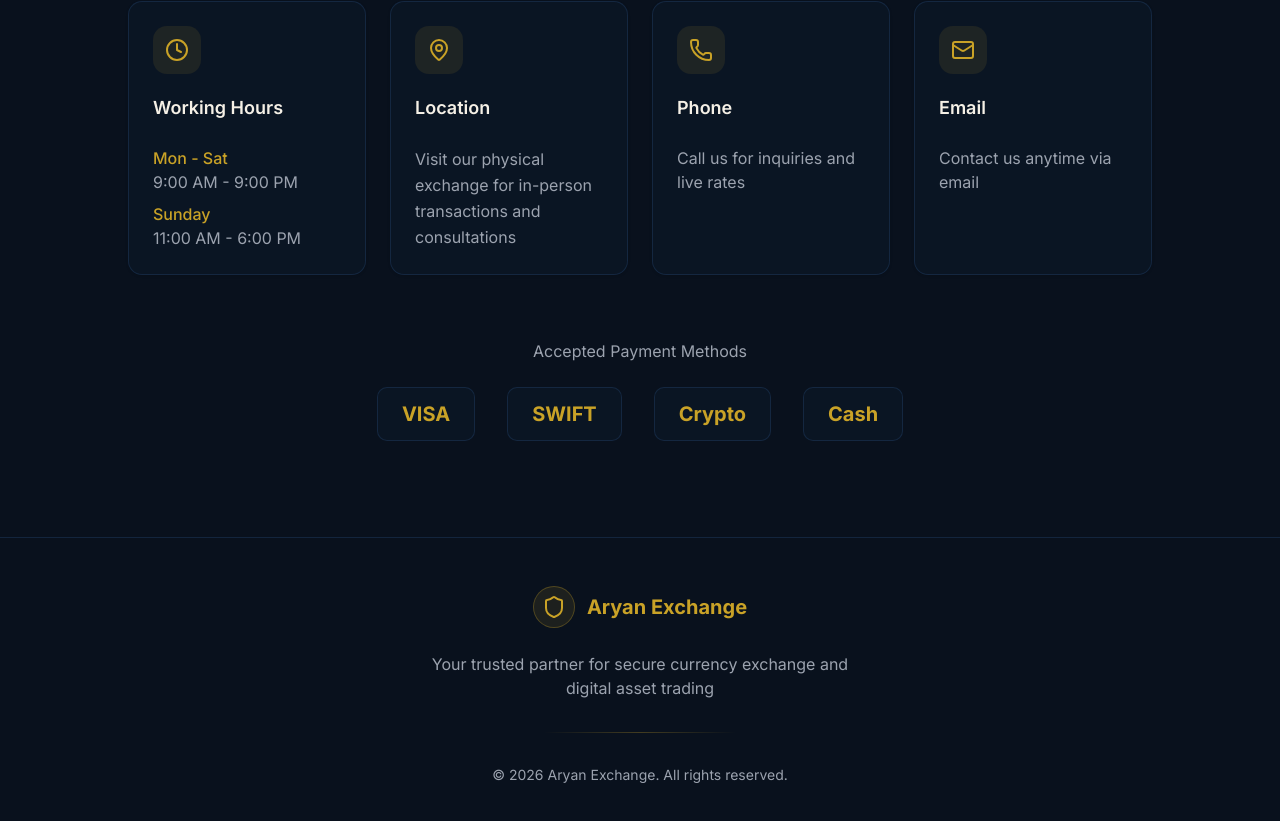
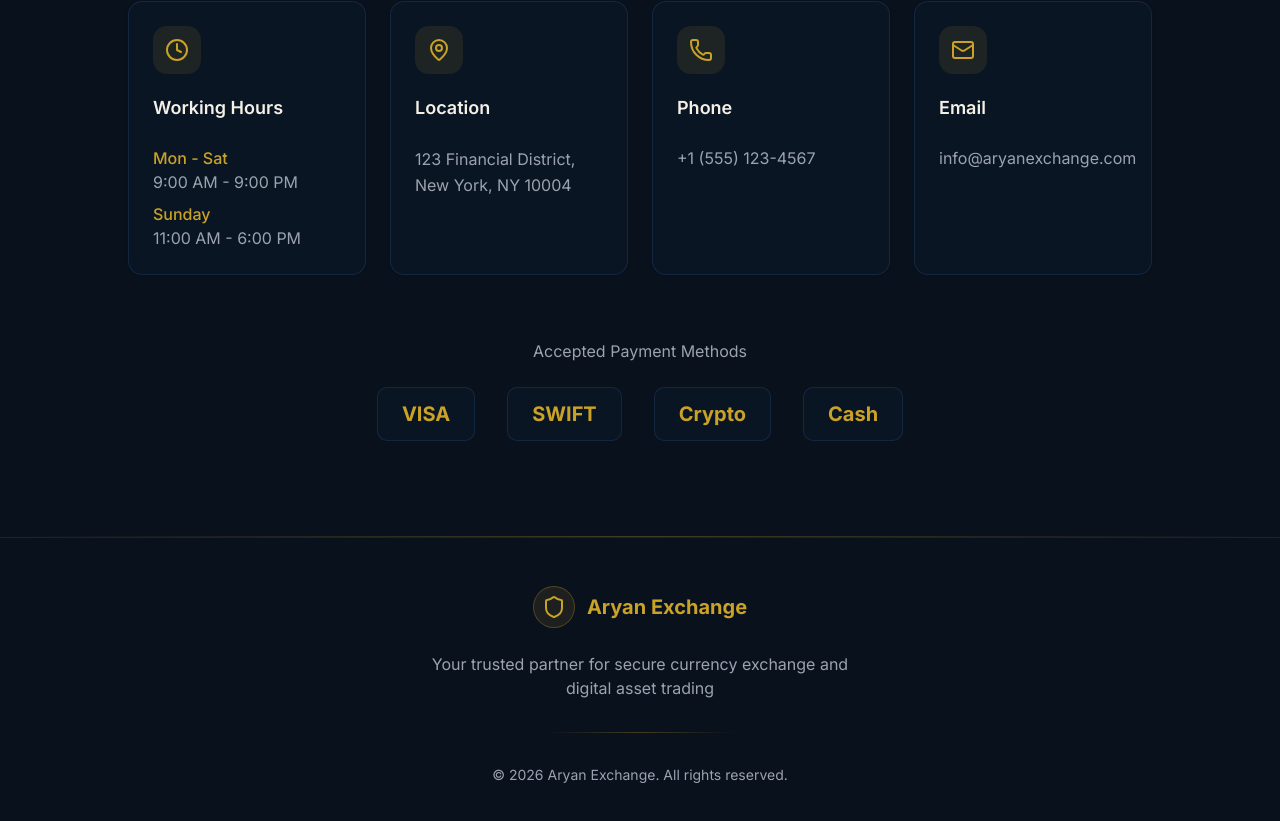
Before and after one commit to AliZok/AryanExchange, a Next.js app: page / in a window 1280 px wide. Shown: the part 2935-3756 px from the top of the page. Built offline with nearby package versions, Linux system fonts and the light colour scheme; no server answers; a web font is replaced by a local one.

Commit message:
active mock contacts

```diff
--- a/components/contact-section.tsx
+++ b/components/contact-section.tsx
@@ -99,7 +99,16 @@ export function ContactSection() {
                   <p className="font-medium text-foreground" style={fontStyle}>
                     {language === "fa" ? "ایمیل" : "Email"}
                   </p>
-                  <p className="text-muted-foreground">{t.contactInfo.email}</p>
+                  <a
+                    href={`mailto:${t.contactInfo.email}`}
+                    className="text-muted-foreground hover:text-gold transition-colors cursor-pointer"
+                    onClick={(e) => {
+                      e.preventDefault()
+                      window.location.href = `mailto:${t.contactInfo.email}`
+                    }}
+                  >
+                    {t.contactInfo.email}
+                  </a>
                 </div>
               </div>
 
@@ -111,7 +120,16 @@ export function ContactSection() {
                   <p className="font-medium text-foreground" style={fontStyle}>
                     {language === "fa" ? "تلفن" : "Phone"}
                   </p>
-                  <p className="text-muted-foreground">{t.contactInfo.phone}</p>
+                  <a
+                    href={`tel:${t.contactInfo.phone.replace(/[^0-9+]/g, '')}`}
+                    className="text-muted-foreground hover:text-gold transition-colors cursor-pointer"
+                    onClick={(e) => {
+                      e.preventDefault()
+                      window.location.href = `tel:${t.contactInfo.phone.replace(/[^0-9+]/g, '')}`
+                    }}
+                  >
+                    {t.contactInfo.phone}
+                  </a>
                 </div>
               </div>
 
@@ -123,7 +141,14 @@ export function ContactSection() {
                   <p className="font-medium text-foreground" style={fontStyle}>
                     {language === "fa" ? "آدرس" : "Address"}
                   </p>
-                  <p className="text-muted-foreground">{t.contactInfo.address}</p>
+                  <a
+                    href={`https://maps.google.com/?q=${encodeURIComponent(t.contactInfo.address)}`}
+                    target="_blank"
+                    rel="noopener noreferrer"
+                    className="text-muted-foreground hover:text-gold transition-colors cursor-pointer"
+                  >
+                    {t.contactInfo.address}
+                  </a>
                 </div>
               </div>
 
--- a/components/hours-section.tsx
+++ b/components/hours-section.tsx
@@ -16,11 +16,11 @@ const content = {
     sunday: "Sunday",
     sundayTime: "11:00 AM - 6:00 PM",
     location: "Location",
-    locationDesc: "Visit our physical exchange for in-person transactions and consultations",
+    locationDesc: "123 Financial District, New York, NY 10004",
     phone: "Phone",
-    phoneDesc: "Call us for inquiries and live rates",
+    phoneDesc: "+1 (555) 123-4567",
     email: "Email",
-    emailDesc: "Contact us anytime via email",
+    emailDesc: "info@aryanexchange.com",
     paymentMethods: "Accepted Payment Methods",
   },
   fa: {
@@ -32,11 +32,11 @@ const content = {
     sunday: "یکشنبه",
     sundayTime: "۱۱ صبح تا ۶ عصر",
     location: "موقعیت",
-    locationDesc: "برای تراکنش‌های حضوری و مشاوره به صرافی ما مراجعه کنید",
+    locationDesc: "منطقه مالی ۱۲۳، نیویورک، نیویورک ۱۰۰۰۴",
     phone: "تلفن",
-    phoneDesc: "برای استعلام و نرخ‌های لحظه‌ای با ما تماس بگیرید",
+    phoneDesc: "+۱ (۵۵۵) ۱۲۳-۴۵۶۷",
     email: "ایمیل",
-    emailDesc: "هر زمان از طریق ایمیل با ما در تماس باشید",
+    emailDesc: "info@aryanexchange.com",
     paymentMethods: "روش‌های پرداخت",
   },
 }
@@ -50,6 +50,7 @@ export function HoursSection() {
     <section id="visit" className="py-24 relative">
       {/* Background Decoration */}
       <div className="absolute top-0 left-0 w-full h-px bg-gradient-to-r from-transparent via-gold/30 to-transparent" />
+      <div className="absolute bottom-0 left-0 w-full h-px bg-gradient-to-r from-transparent via-gold/30 to-transparent" />
 
       <div className="container mx-auto px-4">
         {/* Section Header */}
@@ -100,9 +101,15 @@ export function HoursSection() {
               </CardTitle>
             </CardHeader>
             <CardContent>
-              <p className="text-muted-foreground leading-relaxed" style={fontStyle}>
+              <a
+                href={`https://maps.google.com/?q=${encodeURIComponent(t.locationDesc)}`}
+                target="_blank"
+                rel="noopener noreferrer"
+                className="text-muted-foreground hover:text-gold transition-colors cursor-pointer leading-relaxed block"
+                style={fontStyle}
+              >
                 {t.locationDesc}
-              </p>
+              </a>
             </CardContent>
           </Card>
 
@@ -117,9 +124,17 @@ export function HoursSection() {
               </CardTitle>
             </CardHeader>
             <CardContent>
-              <p className="text-muted-foreground" style={fontStyle}>
+              <a
+                href={`tel:${t.phoneDesc.replace(/[^0-9+]/g, '')}`}
+                className="text-muted-foreground hover:text-gold transition-colors cursor-pointer block"
+                style={fontStyle}
+                onClick={(e) => {
+                  e.preventDefault()
+                  window.location.href = `tel:${t.phoneDesc.replace(/[^0-9+]/g, '')}`
+                }}
+              >
                 {t.phoneDesc}
-              </p>
+              </a>
             </CardContent>
           </Card>
 
@@ -134,9 +149,17 @@ export function HoursSection() {
               </CardTitle>
             </CardHeader>
             <CardContent>
-              <p className="text-muted-foreground" style={fontStyle}>
+              <a
+                href={`mailto:${t.emailDesc}`}
+                className="text-muted-foreground hover:text-gold transition-colors cursor-pointer block"
+                style={fontStyle}
+                onClick={(e) => {
+                  e.preventDefault()
+                  window.location.href = `mailto:${t.emailDesc}`
+                }}
+              >
                 {t.emailDesc}
-              </p>
+              </a>
             </CardContent>
           </Card>
         </div>
```
